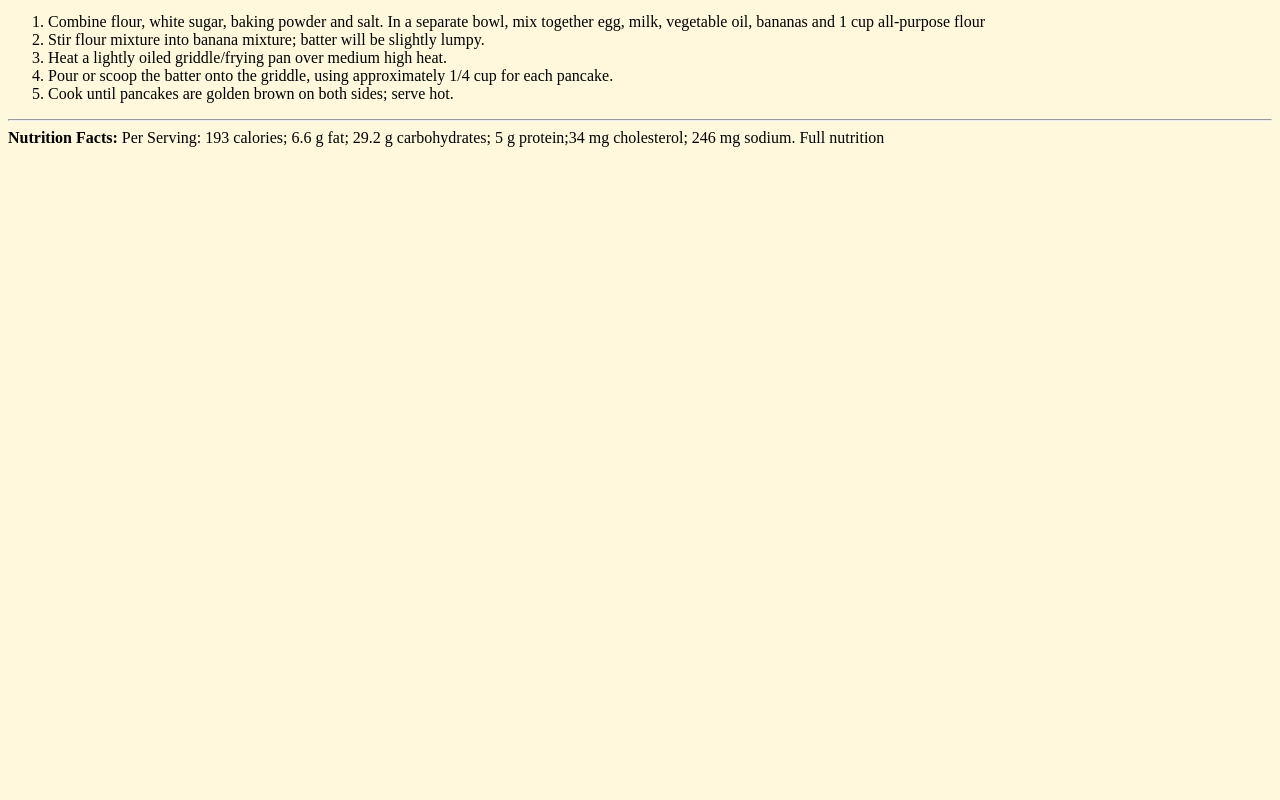
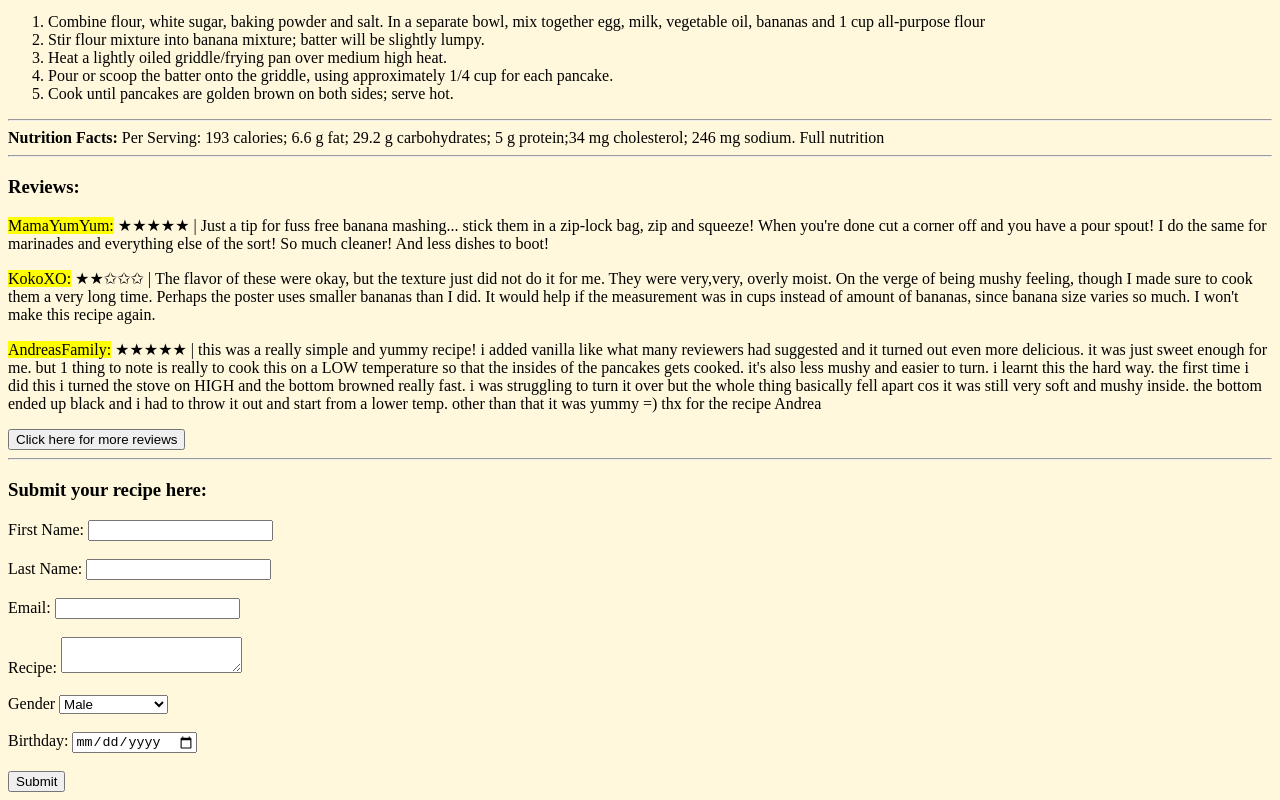
Before and after one commit to iguerrexo/SDGKU-Work, a plain HTML site: page Index.html in a window 1280 px wide. Shown: the part 530-1330 px from the top of the page. Before the commit the page ends 800 px from the top, so only its background shows below. Drawn offline with Linux system fonts and the light colour scheme.

Commit message:
Add files via upload
HTML5 Web Design

```diff
--- a/Index.html
+++ b/Index.html
@@ -38,5 +38,58 @@
 <strong>Nutrition Facts:</strong> Per Serving: 193 calories; 6.6 g
 fat; 29.2 g carbohydrates; 5 g protein;34 mg cholesterol; 246 mg sodium. Full nutrition
 </body>
-
+<hr>
+<h3>Reviews:</h3>
+<p><MArk>MamaYumYum:</MArk> ★★★★★ | Just a tip for fuss free banana mashing... stick them in a zip-lock bag,
+    zip and squeeze! When you're done cut a corner off and you have a pour spout! I do the same for marinades
+      and everything else of the sort! So much cleaner! And less dishes to boot!</p>
+<p><Mark>KokoXO:</Mark> ★★✩✩✩ | The flavor of these were okay, but the texture just did not do it for me.
+    They were very,very, overly moist. On the verge of being mushy feeling, though I made sure to cook them
+    a very long time. Perhaps the poster uses smaller bananas than I did. It would help if the
+    measurement was in cups instead of amount of bananas, since banana size varies so much.
+    I won't make this recipe again.</p>
+<p><mark>AndreasFamily:</mark> ★★★★★ | this was a really simple and yummy recipe! i added vanilla like
+    what many reviewers had suggested and it turned out even more delicious. it was just sweet enough for me.
+    but 1 thing to note is really to cook this on a LOW temperature so that the insides of the pancakes
+     gets cooked. it's also less mushy and easier to turn. i learnt this the hard way. the first
+     time i did this i turned the stove on HIGH and the bottom browned really fast. i was struggling
+     to turn it over but the whole thing basically fell apart cos it was still very soft and mushy inside.
+     the bottom ended up black and i had to throw it out and start from a lower temp.
+     other than that it was yummy =) thx for the recipe Andrea</p>
+<button>Click here for more reviews</button>
+<hr>
+<h3>Submit your recipe here:</h3>
+<form Action="Process.php" method="post">
+    <label>First Name:</label>
+    <input type="Text" Name="kk">
+    <div>
+        <Br>
+    <label>Last Name:</label>
+    <input type="Text" Name="kk">
+</div>
+<Br>
+    <label>Email:</label>
+    <input type="email" Name="kk">
+    <br>
+    <br>
+    <div>
+    <label> Recipe:</label>
+    <textarea></textarea>
+</div>
+<br>
+<label>Gender</label>
+<select name="gender">
+     <option> Male</option>
+     <option> Female</option>
+     <option> Other</option>
+     <option> Rather not say</option>
+</select>
+<br>
+<br>
+<div>
+  <label>Birthday:</label>
+  <input type="date" name="Birthday">
+</div>
+<Br>
+<input type="submit" name="submit" vaule="submit">
 </html>
```
